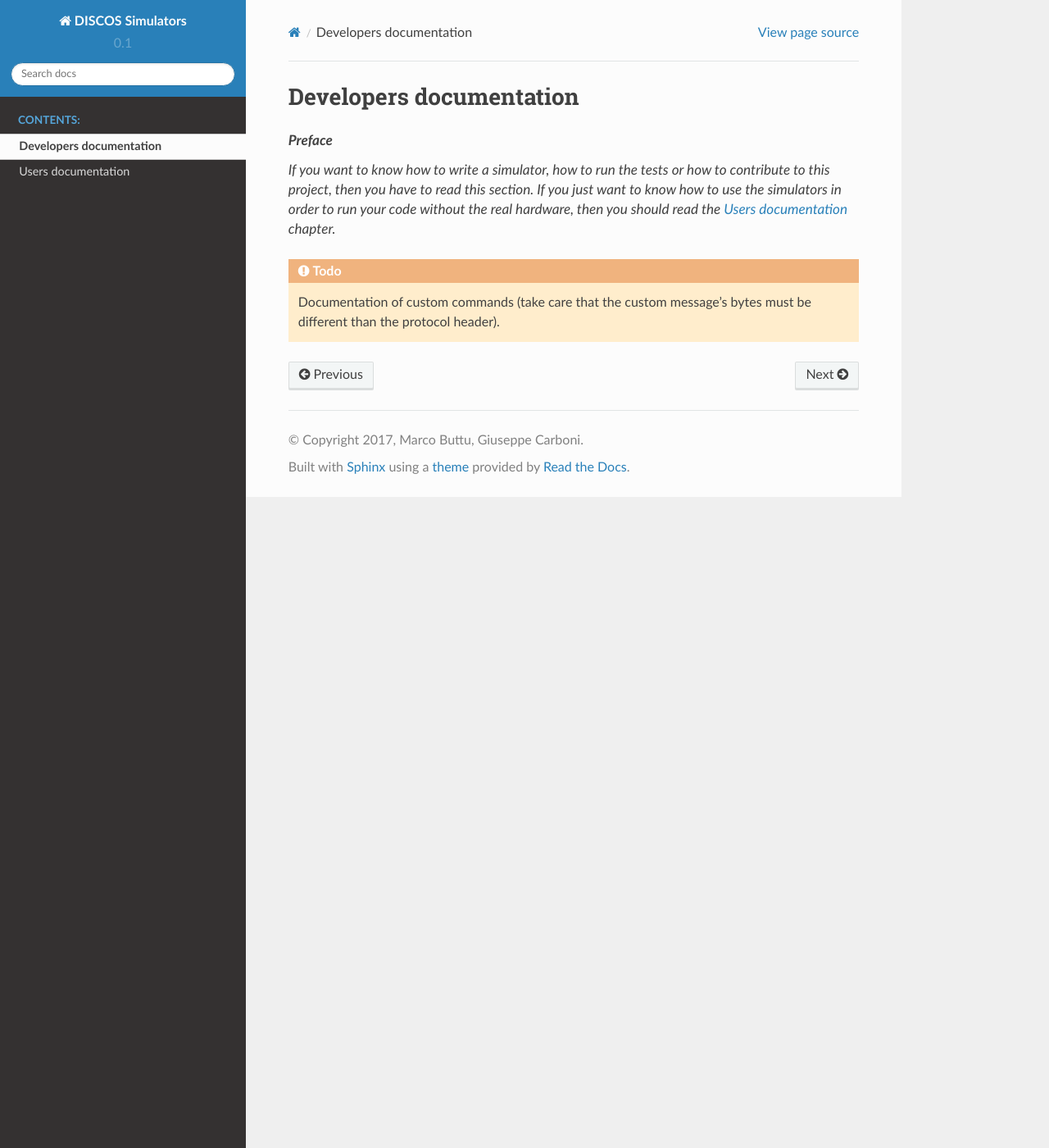
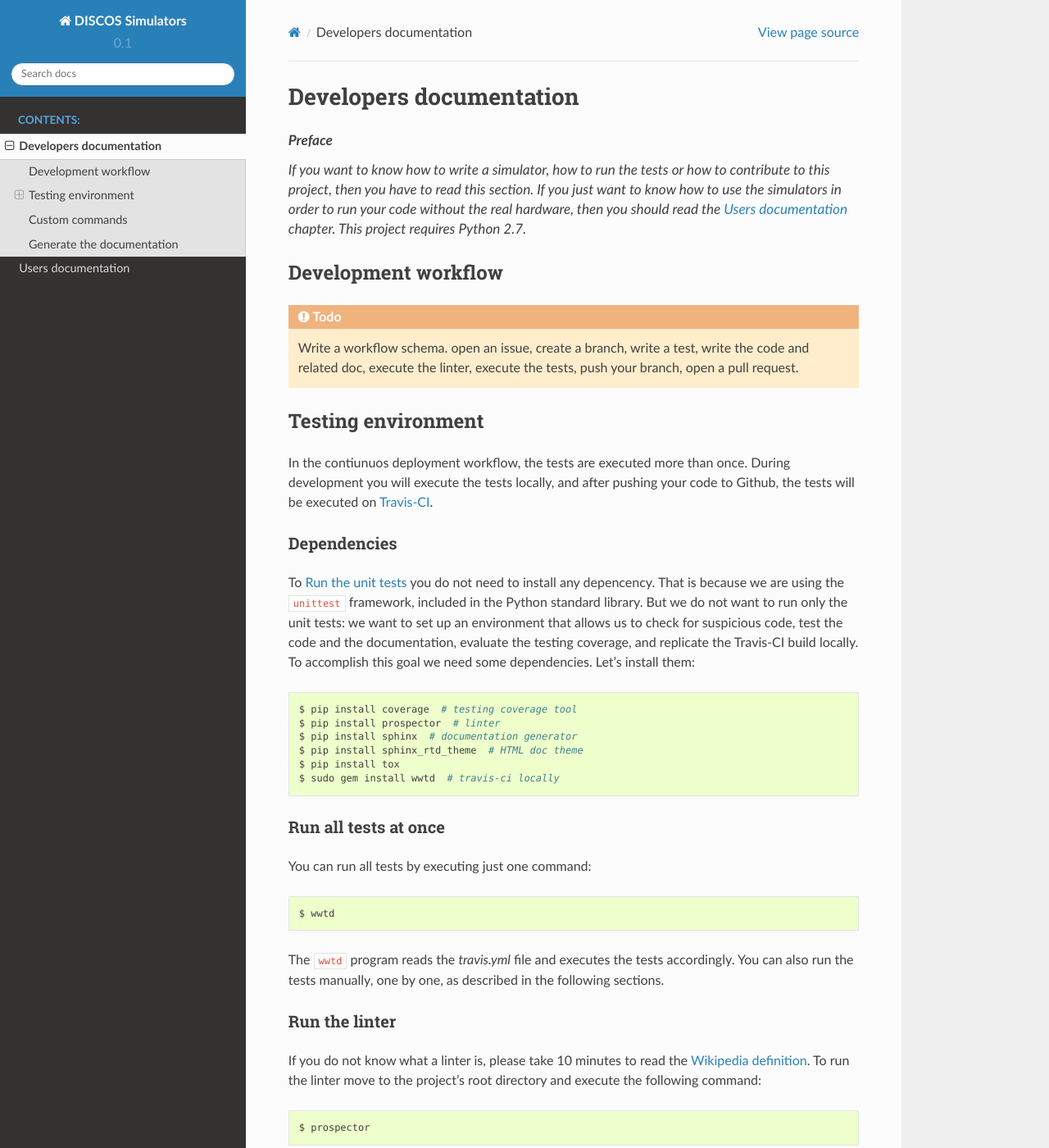
Before and after one commit to discos/simulators, a Sphinx documentation site: the page built from doc/developers.rst, in a window 1280 px wide and 1400 px high. Shown: the whole window at 82% size. Built offline with Sphinx 7.4.7 and the Read the Docs theme 2.0.0, drawn with Linux system fonts in a browser that asks for light colours; some of the changed text lies outside the part shown.

Commit message:
Fix #12: create the environment for testing

```diff
--- a/doc/developers.rst
+++ b/doc/developers.rst
@@ -10,8 +10,126 @@ Developers documentation
    tests or how to contribute to this project, then you have to read
    this section.  If you just want to know how to use the simulators
    in order to run your code without the real hardware, then you
-   should read the :ref:`user` chapter.
+   should read the :ref:`user` chapter.  This project requires Python 2.7.
 
-.. todo:: Documentation of custom commands (take care that
-   the custom message's bytes must be different than the
-   protocol header).
+
+Development workflow
+====================
+
+.. todo:: Write a workflow schema.
+   open an issue, create a branch, write a test, write the code and
+   related doc, execute the linter, execute the tests, push your branch,
+   open a pull request.
+
+
+Testing environment
+===================
+In the contiunuos deployment workflow, the tests are executed more than
+once.  During development you will execute the tests locally, and
+after pushing your code to Github, the tests will be executed on
+`Travis-CI <https://travis-ci.org/>`__.
+
+
+Dependencies
+------------
+To :ref:`unit-tests` you do not need to install any depencency.
+That is because we are using the ``unittest`` framework, included in the
+Python standard library.  But we do not want to run only the unit tests:
+we want to set up an environment that allows us to check for
+suspicious code, test the code and the documentation, evaluate the testing
+coverage, and replicate the Travis-CI build locally.  To accomplish this goal
+we need some dependencies.  Let's install them:
+
+.. code-block:: shell
+
+   $ pip install coverage  # testing coverage tool
+   $ pip install prospector  # linter
+   $ pip install sphinx  # documentation generator
+   $ pip install sphinx_rtd_theme  # HTML doc theme
+   $ pip install tox
+   $ sudo gem install wwtd  # travis-ci locally
+
+
+Run all tests at once
+---------------------
+You can run all tests by executing just one command:
+
+.. code-block:: shell
+
+   $ wwtd
+
+The ``wwtd`` program reads the *travis.yml* file and executes
+the tests accordingly.  You can also run the tests manually,
+one by one, as described in the following sections.
+
+Run the linter
+--------------
+If you do not know what a linter is, please take 10 minutes to read the
+`Wikipedia definition <https://en.wikipedia.org/wiki/Lint_(software)>`__.
+To run the linter move to the project's root directory and execute the
+following command:
+
+.. code-block:: shell
+
+   $ prospector
+
+
+.. _unit-tests:
+
+Run the unit tests
+------------------
+Move to the project's root directory and execute the following command:
+
+.. code-block:: shell
+
+   $ python -m unittest discover tests
+
+
+Test the documentation
+----------------------
+We want to test different things:
+
+* the docstring examples
+* the documentation (*doc* directory) examples
+* the links inside the documentation must point correctly to the target
+* the HTML must be generated properly
+
+To test the docstring examples, we use the Python standard library
+``doctest`` module.  If you do not know what we are
+speaking about, than take 10 minutes to read this brief doctest `tutorial
+<https://pymotw.com/2/doctest/>`__.  After that, move to the project's root
+directory and execute the following command:
+
+.. code-block:: shell
+
+   $ python -m doctest simulators/*.py
+
+To test the examples in the *doc* directory:
+
+.. code-block:: shell
+
+   $ cd doc
+   $ make doctest
+
+To check if there are broken URLs in the documentation:
+
+.. code-block:: shell
+
+   $ make linkcheck  # From the doc directory
+
+To generate the HTML:
+
+.. code-block:: shell
+
+   $ make html  # From the doc directory
+
+
+Custom commands
+===============
+Documentation of custom commands (take care that
+the custom message's bytes must be different than the
+protocol header).
+
+
+Generate the documentation
+==========================
--- a/doc/users.rst
+++ b/doc/users.rst
@@ -11,3 +11,4 @@ Users documentation
    have to read this section.  If you instead want to know how to
    write a simulator, how to run the tests or how to contribute to
    this project, then you have to read the :ref:`developer` chapter.
+   This project requires Python 2.7.
```
Also changed, not shown: .landscape.yml (added), .travis.yml (added), 4 other files.
